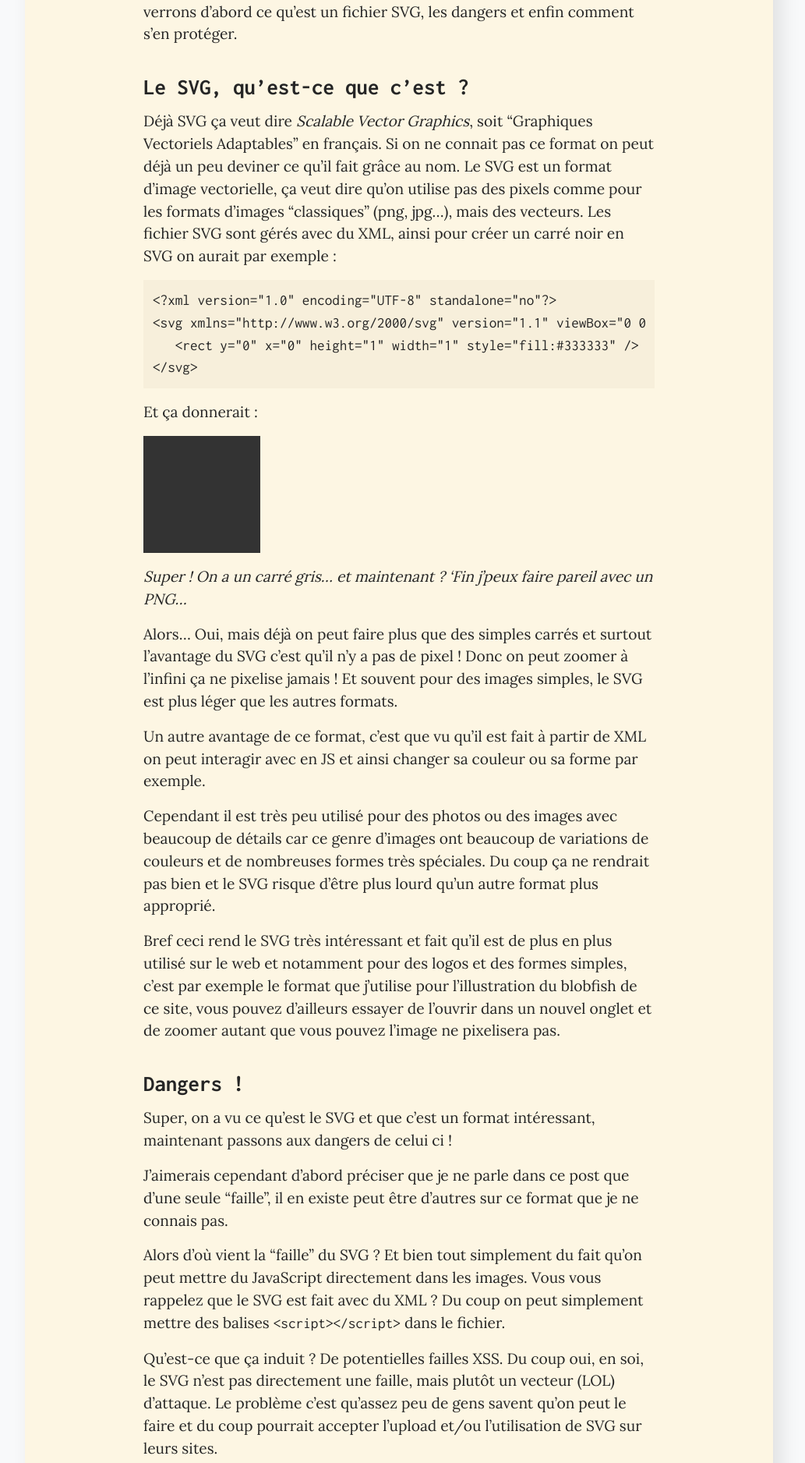
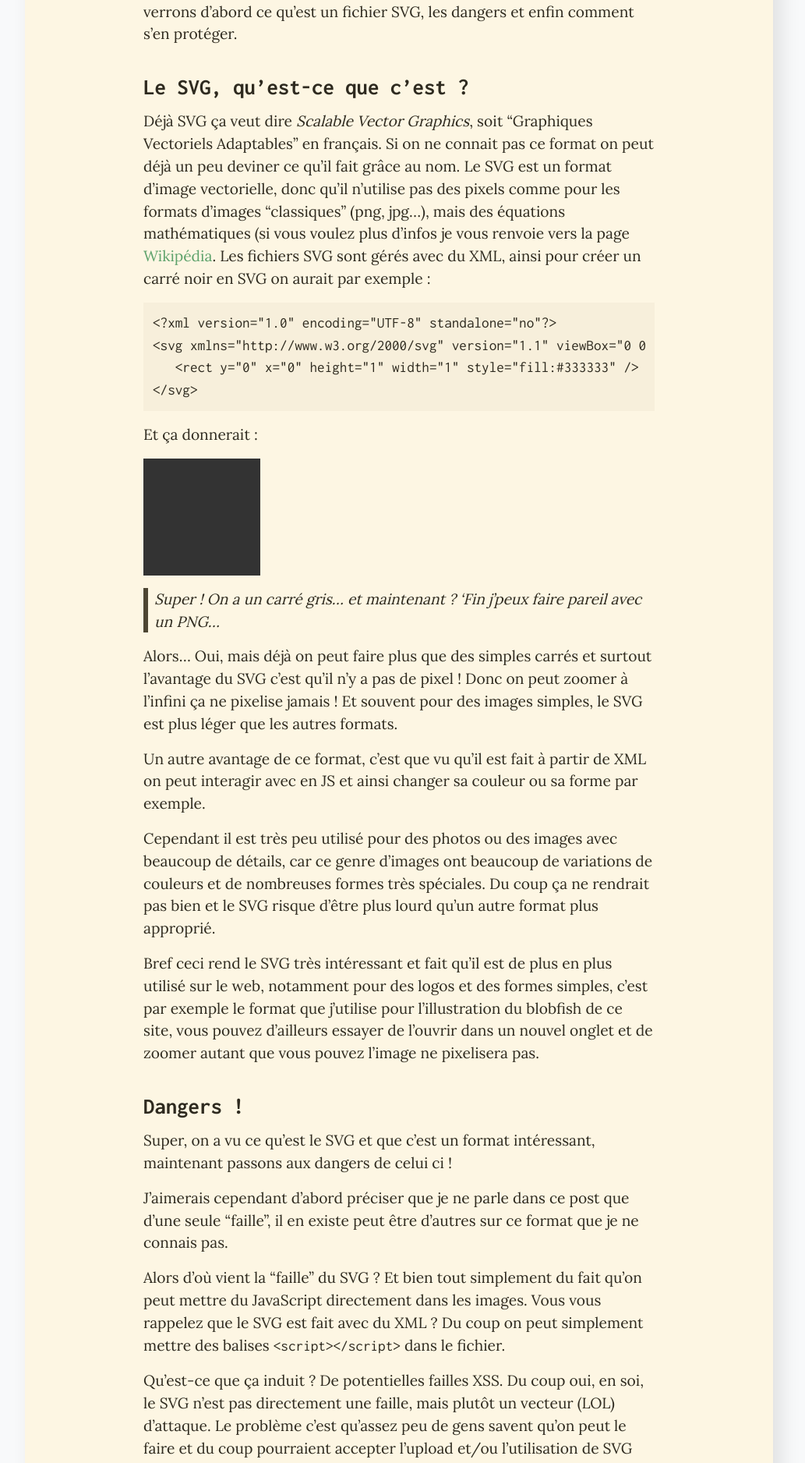
Before and after one commit to adrienluitot/blogfish, a Jekyll site: the page built from _posts/2020-09-03-les_dangers_du_SVG.md, in a window 1280 px wide. Shown: the part 507-2383 px from the top of the page at 78% size, without its empty margins (128-1161 px from the left). Built offline with Jekyll 4.4.1, drawn with Linux system fonts in a browser that asks for light colours; some of the changed text lies outside the part shown.

Commit message:
Improve SVG post & css
- Fixed typos in last post
- Clarified few things in last post
- Add blockquote
- Improved a little the CSS

````diff
--- a/_posts/2020-09-03-les_dangers_du_SVG.md
+++ b/_posts/2020-09-03-les_dangers_du_SVG.md
@@ -10,7 +10,7 @@ Voici un article qui traite des risques des fichiers SVG sur internet. Nous verr
 
 ## Le SVG, qu'est-ce que c'est ?
 
-Déjà SVG ça veut dire *Scalable Vector Graphics*, soit "Graphiques Vectoriels Adaptables" en français. Si on ne connait pas ce format on peut déjà un peu deviner ce qu'il fait grâce au nom. Le SVG est un format d'image vectorielle, ça veut dire qu'on utilise pas des pixels comme pour les formats d'images "classiques" (png, jpg...), mais des vecteurs. Les fichier SVG sont gérés avec du XML, ainsi pour créer un carré noir en SVG on aurait par exemple :
+Déjà SVG ça veut dire *Scalable Vector Graphics*, soit "Graphiques Vectoriels Adaptables" en français. Si on ne connait pas ce format on peut déjà un peu deviner ce qu'il fait grâce au nom. Le SVG est un format d'image vectorielle, donc qu'il n'utilise pas des pixels comme pour les formats d'images "classiques" (png, jpg...), mais des équations mathématiques (si vous voulez plus d'infos je vous renvoie vers la page [Wikipédia](https://fr.wikipedia.org/wiki/Scalable_Vector_Graphics). Les fichiers SVG sont gérés avec du XML, ainsi pour créer un carré noir en SVG on aurait par exemple :
 
 ```svg
 <?xml version="1.0" encoding="UTF-8" standalone="no"?>
@@ -28,15 +28,15 @@ Et ça donnerait :
   </svg>
 </p>
 
-*Super ! On a un carré gris... et maintenant ? 'Fin j'peux faire pareil avec un PNG...*
+> Super ! On a un carré gris... et maintenant ? 'Fin j'peux faire pareil avec un PNG...
 
 Alors... Oui, mais déjà on peut faire plus que des simples carrés et surtout l'avantage du SVG c'est qu'il n'y a pas de pixel ! Donc on peut zoomer à l'infini ça ne pixelise jamais ! Et souvent pour des images simples, le SVG est plus léger que les autres formats.
 
 Un autre avantage de ce format, c'est que vu qu'il est fait à partir de XML on peut interagir avec en JS et ainsi changer sa couleur ou sa forme par exemple.
 
-Cependant il est très peu utilisé pour des photos ou des images avec beaucoup de détails car ce genre d'images ont beaucoup de variations de couleurs et de nombreuses formes très spéciales. Du coup ça ne rendrait pas bien et le SVG risque d'être plus lourd qu'un autre format plus approprié.
+Cependant il est très peu utilisé pour des photos ou des images avec beaucoup de détails, car ce genre d'images ont beaucoup de variations de couleurs et de nombreuses formes très spéciales. Du coup ça ne rendrait pas bien et le SVG risque d'être plus lourd qu'un autre format plus approprié.
 
-Bref ceci rend le SVG très intéressant et fait qu'il est de plus en plus utilisé sur le web et notamment pour des logos et des formes simples, c'est par exemple le format que j'utilise pour l'illustration du blobfish de ce site, vous pouvez d'ailleurs essayer de l'ouvrir dans un nouvel onglet et de zoomer autant que vous pouvez l'image ne pixelisera pas.
+Bref ceci rend le SVG très intéressant et fait qu'il est de plus en plus utilisé sur le web, notamment pour des logos et des formes simples, c'est par exemple le format que j'utilise pour l'illustration du blobfish de ce site, vous pouvez d'ailleurs essayer de l'ouvrir dans un nouvel onglet et de zoomer autant que vous pouvez l'image ne pixelisera pas.
 
 ## Dangers !
 
@@ -46,13 +46,13 @@ J'aimerais cependant d'abord préciser que je ne parle dans ce post que d'une se
 
 Alors d'où vient la "faille" du SVG ? Et bien tout simplement du fait qu'on peut mettre du JavaScript directement dans les images. Vous vous rappelez que le SVG est fait avec du XML ? Du coup on peut simplement mettre des balises `<script></script>` dans le fichier.
 
-Qu'est-ce que ça induit ? De potentielles failles XSS. Du coup oui, en soi, le SVG n'est pas directement une faille, mais plutôt un vecteur (LOL) d'attaque. Le problème c'est qu'assez peu de gens savent qu'on peut le faire et du coup pourrait accepter l'upload et/ou l'utilisation de SVG sur leurs sites.
+Qu'est-ce que ça induit ? De potentielles failles XSS. Du coup oui, en soi, le SVG n'est pas directement une faille, mais plutôt un vecteur (LOL) d'attaque. Le problème c'est qu'assez peu de gens savent qu'on peut le faire et du coup pourraient accepter l'upload et/ou l'utilisation de SVG sur leurs sites.
 
 En réalité pour comprendre quand est-ce que ça peut poser problème, il faut d'abord connaitre les failles XSS exploitables grâce au JavaScript. Les plus communes seraient la récupération des cookies ou l'éxécution de requêtes XHR (ou ajax) depuis un autre compte.
 
-Prenons l'exemple d'un forum qui auraient évidemment des utilisateurs, ces utilisateurs pouvant avoir une photo de profil. Or cette photo de profil est non seulement affichée sur la page de l'utilisateur, mais également dans tous ses messages. On pourrait donc imaginer un utilisateur malveillant mettant comme photo de profil un SVG contenant un script, qui pourrait récupérer les cookies des utilisateurs ou même changer les informations de leur compte comme leur mot de passe, leur email...
+Prenons l'exemple d'un forum, qui auraient évidemment des utilisateurs, ces utilisateurs pouvant avoir une photo de profil. Or cette photo de profil est non seulement affichée sur la page de l'utilisateur, mais également dans tous ses messages. On pourrait donc imaginer un utilisateur malveillant mettant comme photo de profil un SVG contenant un script. Ce script pourrait récupérer les cookies des utilisateurs ou même changer les informations de leur compte comme leur mot de passe, leur email...
 
-Heureusement le SVG a besoin d'être ouvert pour que le scripte s'éxécute, un SVG dans une balise `<img />` n'éxécutera pas de script. Cependant le problème est toujours bien présent pour plusieurs raisons, un utilisateur pourrait ouvrir l'image dans un nouvel onglet pour la voir en plus grand par exemple, mais surtout si c'est une url en la quelle nous avons confiance il est très facile de cliquer dessus, sans parler des réducteurs d'url qui pourraient masquer le tout !
+Heureusement le SVG a besoin d'être ouvert pour que le script s'éxécute, un SVG dans une balise `<img />` n'éxécutera pas de script. Cependant le problème est toujours bien présent pour plusieurs raisons, un utilisateur pourrait ouvrir l'image dans un nouvel onglet pour la voir en plus grand par exemple, mais surtout si c'est une url en la quelle nous avons confiance il est très facile de cliquer dessus, sans parler des réducteurs d'url qui pourraient masquer le tout ! Il suffit de faire preuve d'imagination et d'un peu de social engineering.
 
 Voici à quoi pourrait ressembler un SVG contenant un script JS :
 
@@ -85,9 +85,9 @@ Dans ce cas rien de très grave, mais maintenant imaginez ce cas sur un autre ge
 
 ### En tant qu'utilisateur
 
-Le plus simple pour éviter ce genre d'attaque en tant qu'utilisateur est d'utiliser une extension qui bloque l'éxécution de scripts JS comme par exemple [NoScript Security Suite](https://addons.mozilla.org/fr/firefox/addon/noscript/) ou [Disable JavaScript](https://addons.mozilla.org/fr/firefox/addon/disable-javascript/). C'est un peu hardcore car ça bloque tous les scripts, mais ça marche. Le problème c'est que la plupart des sites ont besoin de javascript pour fonctionner correctement. Peut être qu'il existe des extensions permettant de bloquer les scripts uniquement dans les SVG, mais je ne sais pas si c'est techniquement possible. Il es peut être possible de gérer par extension/format, mais il y aurait toujours un risque d'un serveur mal configuré affiche un SVG ayant une autre extension.
+Le plus simple pour éviter ce genre d'attaque en tant qu'utilisateur est d'utiliser une extension qui bloque l'éxécution de scripts JS comme par exemple [NoScript Security Suite](https://addons.mozilla.org/fr/firefox/addon/noscript/) ou [Disable JavaScript](https://addons.mozilla.org/fr/firefox/addon/disable-javascript/). C'est un peu hardcore car ça bloque tous les scripts, mais ça marche. Le problème c'est que la plupart des sites ont besoin de javascript pour fonctionner correctement. Peut être qu'il existe des extensions permettant de bloquer les scripts uniquement dans les SVG, mais je ne sais pas si c'est techniquement possible. Il est peut être possible de gérer par extension/format, mais il y aurait toujours un risque d'un serveur mal configuré affiche un SVG ayant une autre extension.
 
-Il est aussi important de ne jamais ouvrir de SVG non fiables dans votre navigateur, évitez les liens étranges ou inconnus. Et si vous devez absolument besoin de les ouvrir, je vous conseille de les ouvrir dans un navigateur en navigation privée, ainsi les cookies ne seront pas présents et ne pourront pas être utilisés et si possible utilisez un VPN ou un proxy pour changer votre ip.
+Il est aussi important de ne jamais ouvrir de SVG non fiables dans votre navigateur, évitez les liens étranges ou inconnus. Et si vous avez absolument besoin de les ouvrir, je vous conseille de les ouvrir dans un navigateur en navigation privée, ainsi les cookies ne seront pas présents et ne pourront pas être utilisés. Aussi, si possible utilisez un VPN ou un proxy pour changer votre ip.
 
 ### En tant que développeur
 
@@ -95,7 +95,7 @@ Il est aussi important de ne jamais ouvrir de SVG non fiables dans votre navigat
 
 - Bloquez complètement l'envoie de fichiers SVG par l'utilisateur, c'est radical aussi et ça empêche l'utilisation d'un format de fichier tout de même assez puissant, mais c'est la solution la plus simple (c'est la solution adopté par la majorité des sites).
 
-- Si un SVG est envoyé, supprimez les scripts à l'intérieur. C'est plus compliqué à mettre en place et potentiellement plus risqué.
+- Si un SVG est envoyé, supprimez les scripts à l'intérieur. C'est plus compliqué à mettre en place et de mon point de vu, potentiellement plus risqué, principalement car il faut s'assurer que la supression des scripts soit bien faite et qu'il n'y ait pas de moyen de contourner cette supression.
 
 Quelle option chosir ? Je pense que ça dépend du site web, dans un grande majorité des cas bloquer le SVG est plus simple et n'enlevera pas grand chose au site. De toute façon la plupart des utilisateurs utilisent d'autres formats d'images plus adapatés aux photos de profil.
 
--- a/_sass/main.scss
+++ b/_sass/main.scss
@@ -1,6 +1,6 @@
 body {
     font-size: 1.3rem;
-    color: #252525;
+    color: #2e2a1f;
     font-family: 'Inconsolata', monospace;
     background: #f8f9fa;
 }
@@ -177,6 +177,23 @@ img {
     height: auto;
 }
 
+pre {
+    background: rgba(95, 72, 7, .035);
+    padding: .75rem;
+}
+
+pre, code {
+    font-family: 'Inconsolata', monospace;
+}
+
+blockquote {
+    border-left: 6px solid #4d4633;
+    padding-left: .5rem;
+    font-style: italic;
+}
+
+
+
 .blog-container {
     font-family: 'Lora', serif;
     font-size: 1.2rem;
@@ -195,7 +212,7 @@ img {
             font-size: 2.5rem;
 
             a {
-                color: #252525;
+                color: #2e2a1f;
                 text-decoration: none;
 
                 &:hover {
@@ -230,16 +247,6 @@ img {
         margin: 2rem 0 .5rem 0;
     }
 }
-
-pre {
-    background: rgba(95, 72, 7, .035);
-    padding: .75rem;
-}
-
-pre, code {
-    font-family: 'Inconsolata', monospace;
-}
-
 
 
 .pagination {
````
